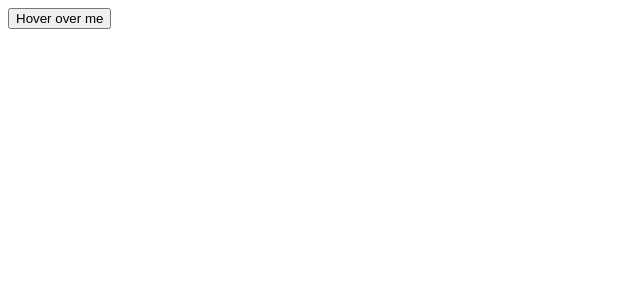
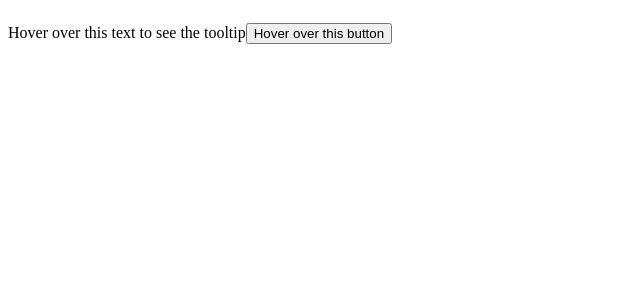
Before and after one commit to acciojob/react-composition-3-Padma-darsi, a React app: page / in a window 1280 px wide. Shown: the top 300 px of the page, without its empty margins (0-640 px from the left). Built offline with nearby package versions, Linux system fonts and the light colour scheme.

Commit message:
Update App.js

```diff
--- a/src/components/App.js
+++ b/src/components/App.js
@@ -6,8 +6,12 @@ const App = () => {
   return (
     <div id="main">
       {/* Do not remove the main div */}
-      <Tooltip text="This is tooltip text">
-        <button>Hover over me</button>
+      <Tooltip text="This is a tooltip">
+        <p>Hover over this text to see the tooltip</p>
+      </Tooltip>
+
+      <Tooltip text="React is awesome!">
+        <button>Hover over this button</button>
       </Tooltip>
     </div>
   );
```
